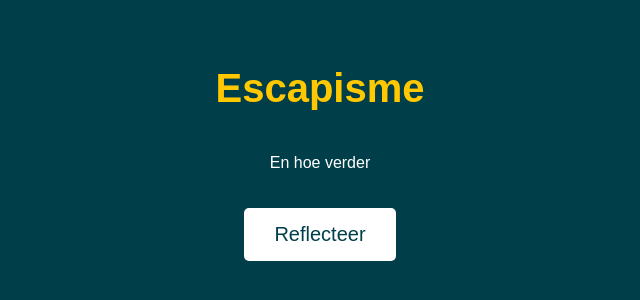
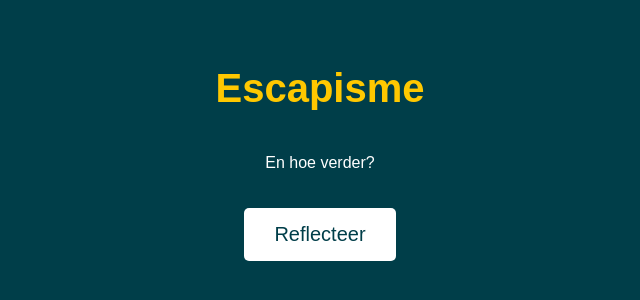
Before and after one commit to PostEscapism/PostEscapismDepression, a plain HTML site: page Test_1c/index.html in a window 1280 px wide. Shown: the part 192-492 px from the top of the page, 320-960 px from the left. Drawn offline with Linux system fonts and the light colour scheme; a web font is replaced by a local one.

Commit message:
Test_1c_V1

```diff
--- a/index.html
+++ b/Test_1c/index.html
@@ -11,7 +11,7 @@
 	<body>
 		<div class="container" id="screen1">
 			<h1 class="title">Escapisme</h1>
-			<p>En hoe verder</p>
+			<p>En hoe verder?</p>
 			<button id="reflectButton">Reflecteer</button>
 		</div>
 
```
Also changed, not shown: Test_1c/script.js (renamed from script.js), Test_1c/styles.css (renamed from styles.css).
